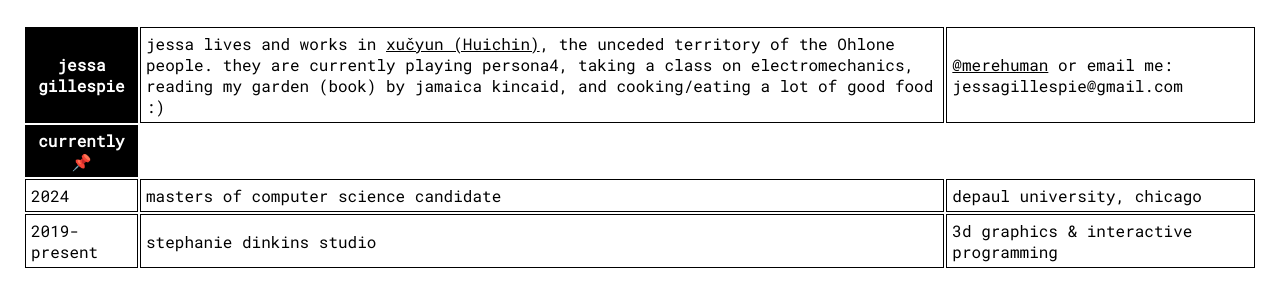
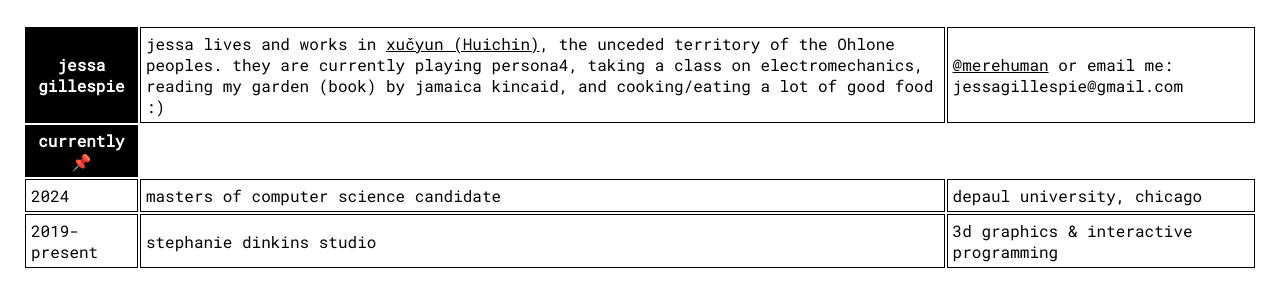
Before and after one commit to merehuman/site.2022, a plain HTML site: page index.html in a window 1280 px wide. Drawn offline with Linux system fonts and the light colour scheme.

Commit message:
Update index.html

```diff
--- a/index.html
+++ b/index.html
@@ -15,7 +15,7 @@
 		<tr>
 			<th>jessa gillespie</th>
 			<td>jessa lives and works in <a href="https://native-land.ca/" target="_blank">xučyun (Huichin)</a>, the unceded
-territory of the Ohlone people. they are currently playing persona4, taking a class on electromechanics, reading my garden (book) by jamaica kincaid, and cooking/eating a lot of good food :)</td>
+territory of the Ohlone peoples. they are currently playing persona4, taking a class on electromechanics, reading my garden (book) by jamaica kincaid, and cooking/eating a lot of good food :)</td>
 			<td><a href="https://www.instagram.com/mere.human/">@merehuman</a> or email me: jessagillespie@gmail.com</td>
 		</tr>
 
```
